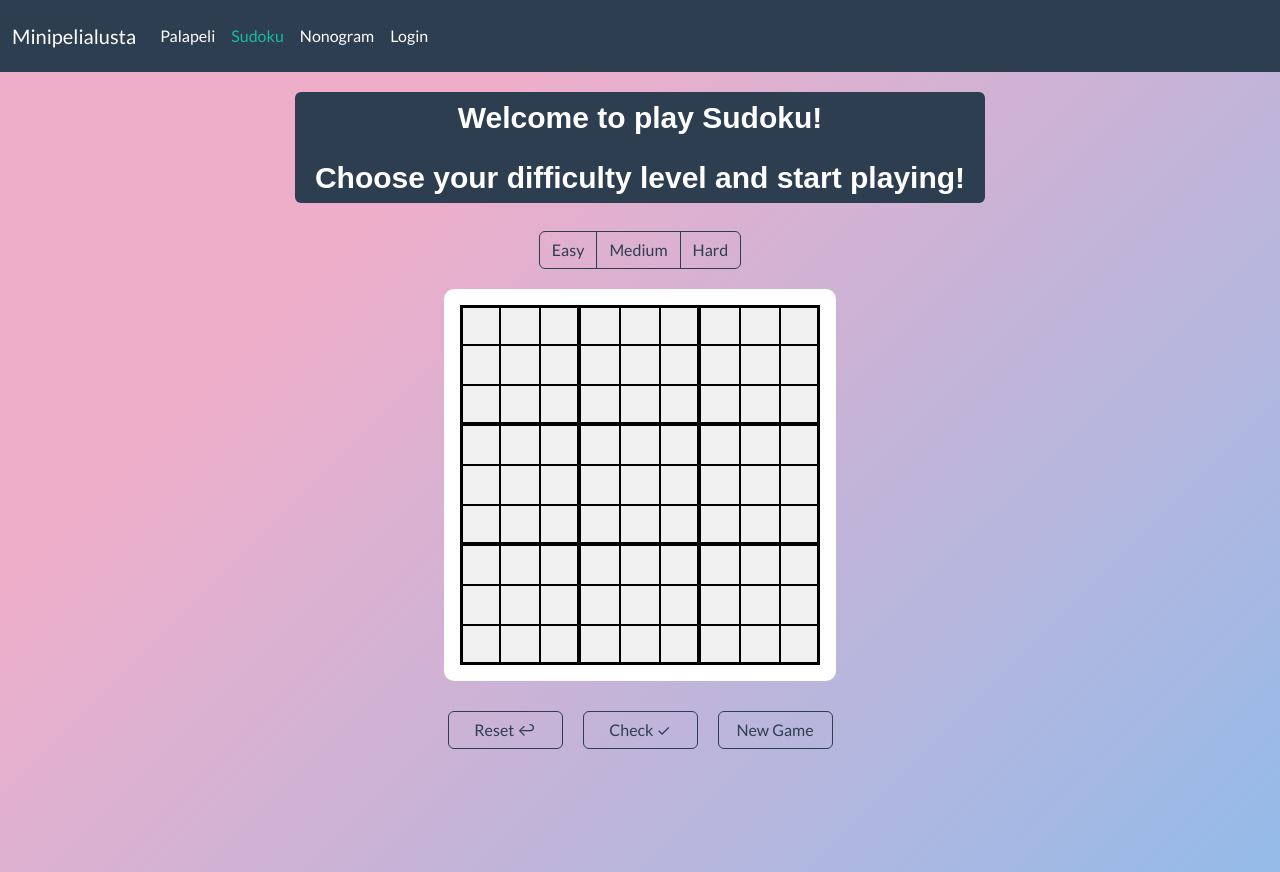
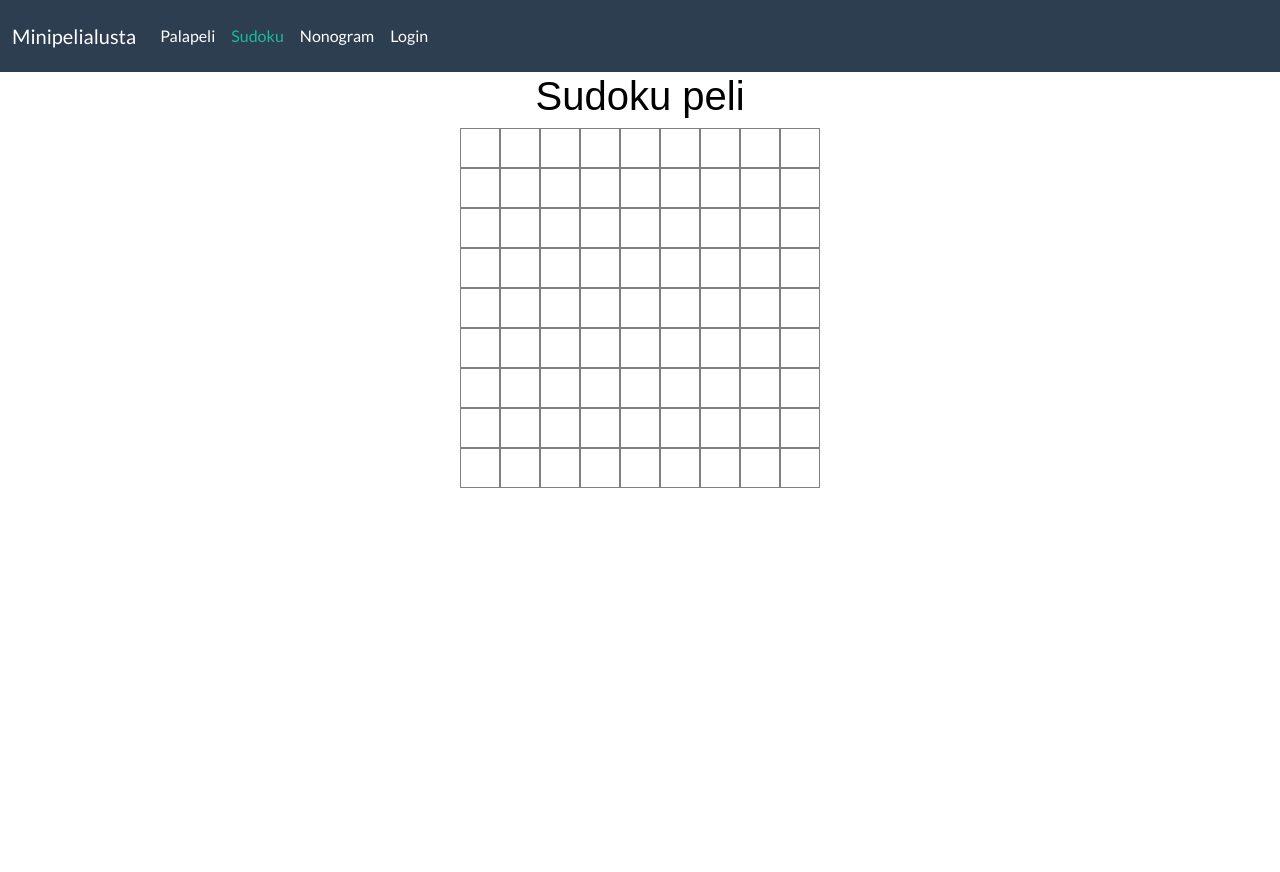
Before and after one commit to Topi-M/HJKMST, a React (Vite) app in the folder client/: page /Sudoku in a window 1280 px wide. After the commit the page ends 800 px from the top, so only its background shows below. Built offline with nearby package versions, Linux system fonts and the light colour scheme; no server answers.

Commit message:
Revert "Sudokun UI:n kehittelyä"

```diff
--- a/client/src/css/sudoku.css
+++ /dev/null
@@ -1,75 +0,0 @@
-.sudoku-container {
-    text-align: center;
-    background: linear-gradient(135deg, rgba(238, 174, 202, 1) 25%, rgba(148, 187, 233, 1) 100%);
-    padding: 20px;
-    min-height: 100vh;
-}
-
-.sudoku-grid {
-    display: grid;
-    grid-template-columns: repeat(9, 40px);
-    grid-template-rows: repeat(9, 40px);
-    background: white;
-    padding: 16px;
-    border-radius: 10px;
-    margin: 20px auto;
-    width: fit-content;
-}
-
-.sudoku-cell {
-    width: 40px;
-    height: 40px;
-    text-align: center;
-    border: 1px solid black;
-    font-size: 20px;
-    outline: none;
-    background-color: #f0f0f0;
-}
-
-input {
-    text-align: center;
-    font-size: 20px;
-    border: none;
-    outline: none;
-    color: black;
-    cursor: default;
-}
-
-input:focus {
-    background-color: rgba(148, 187, 233, 1);
-    caret-color: transparent;
-}
-
-.sudoku-title {
-    font-family: Arial, Helvetica, sans-serif;
-}
-
-.sudoku-difficulty-buttons {
-    margin-top: 20px;
-}
-
-.sudoku-cell:nth-child(3n) {
-    border-right: 3px solid black;
-}
-.sudoku-cell:nth-child(n+19):nth-child(-n+27) {
-    border-bottom: 3px solid black;
-}
-.sudoku-cell:nth-child(n+46):nth-child(-n+54) {
-    border-bottom: 3px solid black;
-}
-.sudoku-cell:nth-child(n+73):nth-child(-n+81) {
-    border-bottom: 3px solid black;
-}
-.sudoku-cell:nth-child(9n+1) {
-    border-left: 3px solid black;
-}
-.sudoku-cell:nth-child(9n) {
-    border-right: 3px solid black;
-}
-.sudoku-cell:nth-child(-n+9) {
-    border-top: 3px solid black;
-}
-.sudoku-buttons {
-    margin: 10px 10px 0px 10px;
-    width: 115px;
-}
--- a/client/src/pages/Sudoku.jsx
+++ b/client/src/pages/Sudoku.jsx
@@ -1,90 +1,50 @@
 import React, { useState } from "react";
-import "../css/sudoku.css";
-import Badge from 'react-bootstrap/Badge';
-import Button from 'react-bootstrap/Button';
-import ButtonGroup from 'react-bootstrap/ButtonGroup';
 
 const GRID = 9; // 9x9
 
 export default function Sudoku() {
-  const[board, setBoard] = useState(
-    Array(GRID).fill(null).map(() => Array(GRID).fill(null))
-  );
-
-  const [selected, setSelected] = useState(null);
-
-  const reset = () => {}
-  const check = () => {}
-  const newSudoku = () => {}
+  const[selected, setSelected] = useState([]);
+  const board = Array(GRID).fill('').map(() => Array(GRID).fill(''));
 
 
-  const handleInput = (rowIndex, colIndex, value) => {
-    if (value === '' || (value >= 1 && value <= 9)) {
-      setBoard((prev) =>
-        prev.map((row, r) =>
-          row.map((cell, c) => {
-            if (r === rowIndex && c === colIndex) {
-              return value ? parseInt(value) : null;
-            }
-            return cell;
-          })
-        )
-      );
-    }
-  };
 
   return (
-    <div className="sudoku-container">
-      <h2 className="sudoku-title">
-        <Badge bg="primary">Welcome to play Sudoku!
-          <br />
-          <br />
-          Choose your difficulty level and start playing!
-        </Badge>
-      </h2>
-
-      <ButtonGroup aria-label="Difficulty level" className="sudoku-difficulty-buttons">
-        <Button variant="outline-primary">Easy</Button>
-        <Button variant="outline-primary">Medium</Button>
-        <Button variant="outline-primary">Hard</Button>
-      </ButtonGroup>
-
-      <div className="sudoku-grid">
-        {board.map((row, rowIndex) =>
-          row.map((cell, colIndex) => {
-            const isPreFilled = false; // vaihtaa sit ku haetaan sudoku numerot backendistä
-
-            return (
-              <input
-                key={`${rowIndex}-${colIndex}`}
-                className="sudoku-cell"
-                maxLength={1}
-                value={cell === null ? '' : cell}
-                readOnly={isPreFilled}
-                onFocus={() => {
-                  setSelected([rowIndex, colIndex]);
-                }}
-                onClick={() => {
-                  setSelected([rowIndex, colIndex]);
-                }}
-                onChange={(e) =>
-                  handleInput(rowIndex, colIndex, e.target.value)
-                }
-              />
-            );
-          })
-        )}
-      </div>
-
-      <Button variant="outline-primary" className="sudoku-buttons">
-        Reset ↩
-      </Button>
-      <Button variant="outline-primary" className="sudoku-buttons">
-        Check ✓
-      </Button>
-      <Button variant="outline-primary" className="sudoku-buttons">
-        New Game
-      </Button>
+    <div style = {containerStyle}>
+      <h2>Sudoku peli</h2>
+      <table style={{ borderCollapse: "collapse", margin: "0 auto" }}>
+        <tbody>
+          {board.map((row, rowIndex) => (
+            <tr key={rowIndex}>
+              {row.map((cell, colIndex) => (
+                <td key={colIndex} style={{ padding: 0, margin: 0 }}>
+                  <input
+                    style={cellStyle}
+                    type="text"
+                    maxLength="1"
+                    value={cell}
+                    onChange={() => {}}
+                  />
+                </td>
+              ))}
+            </tr>
+          ))}
+        </tbody>
+      </table>
     </div>
   );
+}
+
+const containerStyle = {
+  textAlign: "center",
+  color: "black",
+  fontFamily: "Arial"
 };
+
+const cellStyle = {
+  display: "grid",
+  width: "40px",
+  height: "40px",
+  fontSize: "24px",
+  textAlign: "center",
+  border: "1px solid gray",
+};
```
Also changed, not shown: 1 other file (tests, documents, lock files or other folders).
